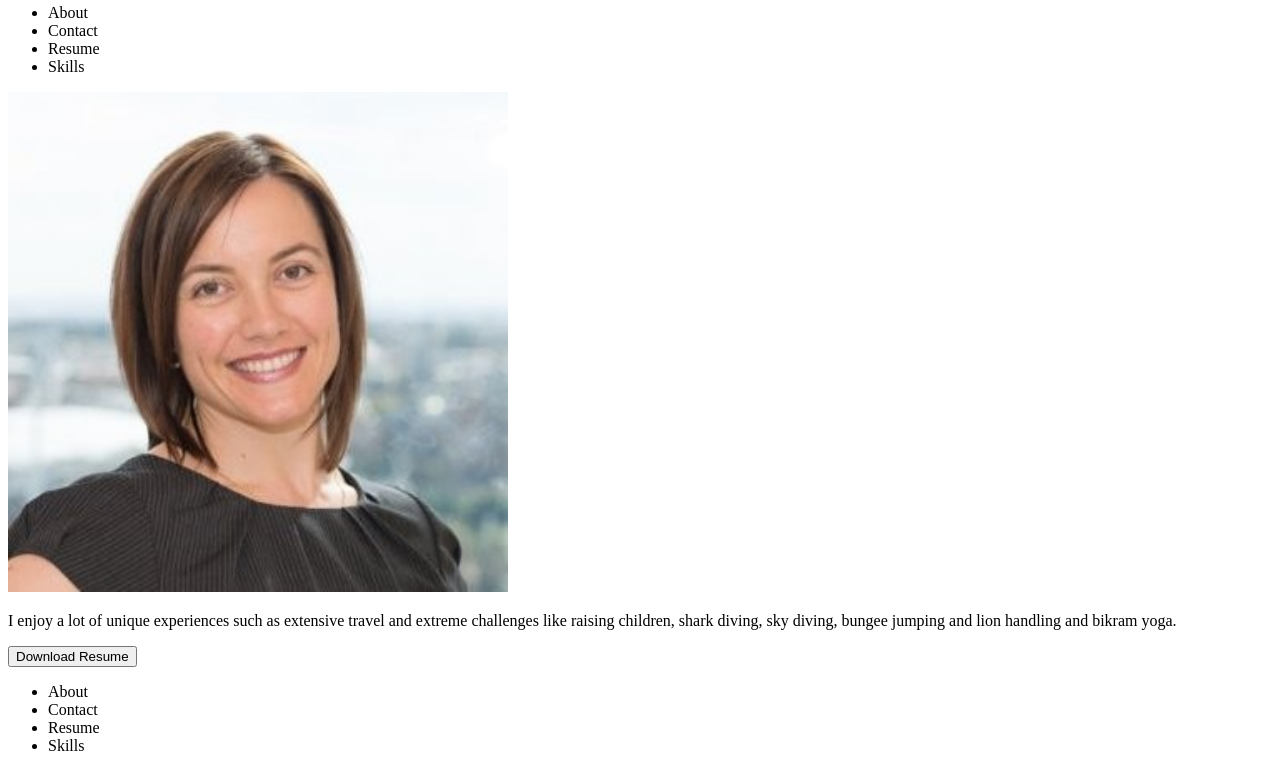
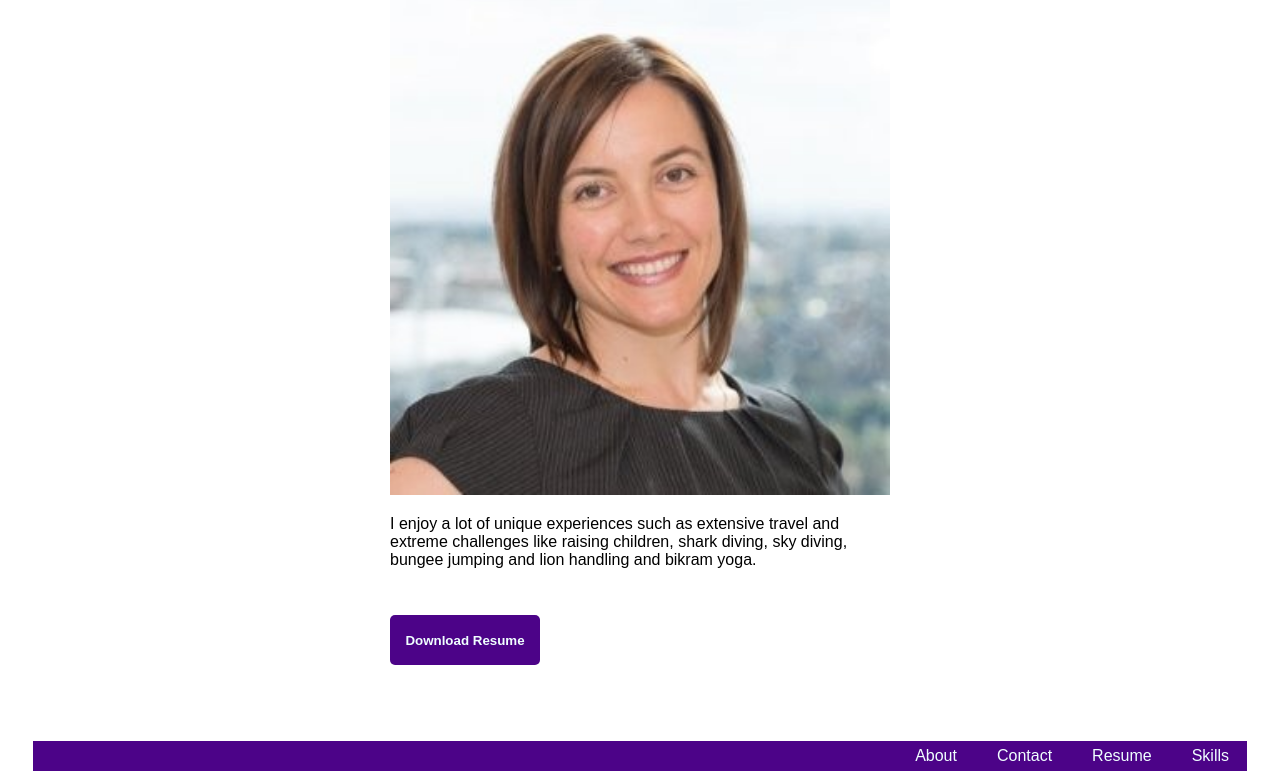
Before and after one commit to NatrCollins/UX_UI_HW_17, a plain HTML site: page index.html in a window 1280 px wide. Shown: the part 144-915 px from the top of the page. Drawn offline with Linux system fonts and the light colour scheme; files that its build step writes are made by us from their sources.

Commit message:
Update index.html

```diff
--- a/index.html
+++ b/index.html
@@ -5,7 +5,7 @@
     <meta http-equiv="X-UA-Compatible" content="IE=edge">
     <meta name="viewport" content="width=device-width, initial-scale=1.0">
     <title>Portfolio-cover</title>
-    <link rel=“stylesheet” type=“text/css” href=“style.css”>.
+    <link rel="stylesheet" href="./style/style.css" type="text/css">
 </head>
 
 <body>
```
